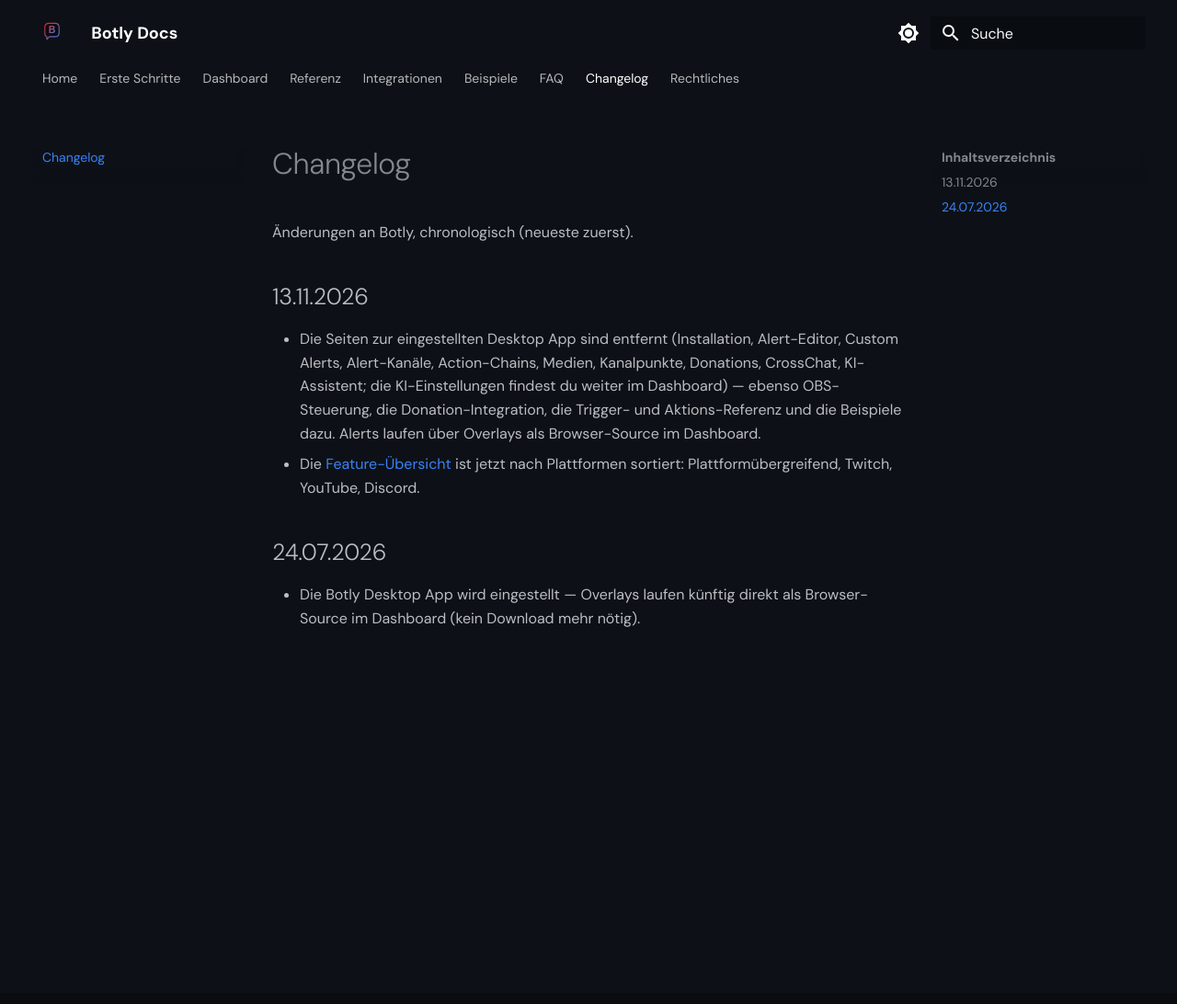
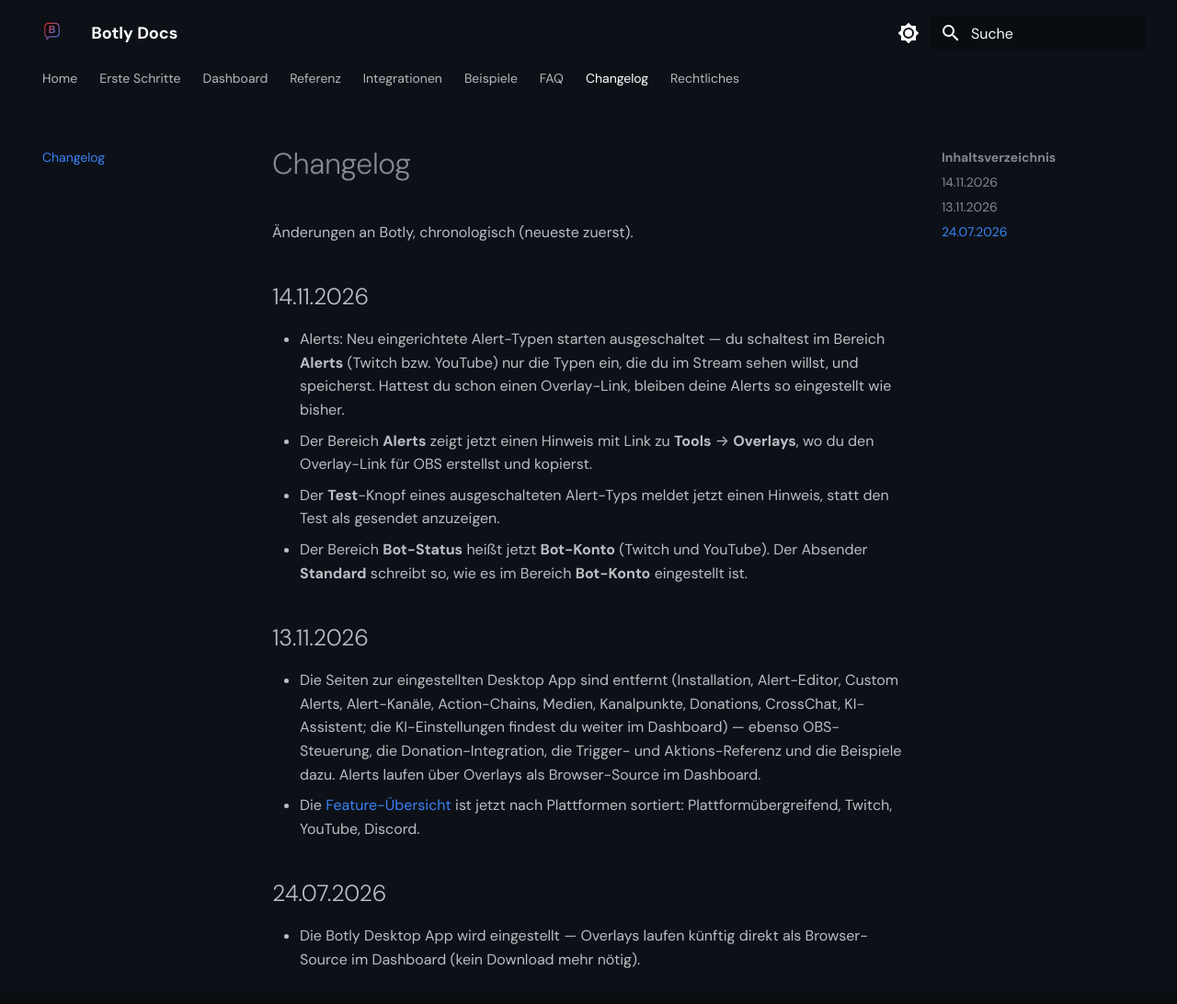
Before and after one commit to thymply/botly-docs, an MkDocs documentation site: the page built from docs/changelog.md, in a window 1280 px wide and 1104 px high. Shown: the top 1092 px of the window at 92% size. Built offline with MkDocs 1.6.1 and Material for MkDocs 9.7.7, drawn with Linux system fonts in a browser that asks for light colours; plug-ins that fetch from the network failed and are left out.

Commit message:
docs: Alerts starten ausgeschaltet, Hinweis zu Tools → Overlays, Test-Knopf bei ausgeschaltetem Typ (BL-523/BL-526)
FAQ "Alerts werden nicht angezeigt" angepasst (einschalten + speichern, Bestand mit
Overlay-Link unverändert), Changelog-Eintrag 14.11.2026 (auch Bot-Konto).

Co-Authored-By: Claude Opus 5.5 <noreply@anthropic.com>
Claude-Session: https://claude.ai/code/session_01FVTiApXW9VzDKUxkzaVt4t

```diff
--- a/docs/changelog.md
+++ b/docs/changelog.md
@@ -1,6 +1,13 @@
 # Changelog
 
 Änderungen an Botly, chronologisch (neueste zuerst).
+
+## 14.11.2026
+
+- Alerts: Neu eingerichtete Alert-Typen starten ausgeschaltet — du schaltest im Bereich **Alerts** (Twitch bzw. YouTube) nur die Typen ein, die du im Stream sehen willst, und speicherst. Hattest du schon einen Overlay-Link, bleiben deine Alerts so eingestellt wie bisher.
+- Der Bereich **Alerts** zeigt jetzt einen Hinweis mit Link zu **Tools** → **Overlays**, wo du den Overlay-Link für OBS erstellst und kopierst.
+- Der **Test**-Knopf eines ausgeschalteten Alert-Typs meldet jetzt einen Hinweis, statt den Test als gesendet anzuzeigen.
+- Der Bereich **Bot-Status** heißt jetzt **Bot-Konto** (Twitch und YouTube). Der Absender **Standard** schreibt so, wie es im Bereich **Bot-Konto** eingestellt ist.
 
 ## 13.11.2026
 
```
Also changed, not shown: docs/faq.md (+6 -3 lines).
